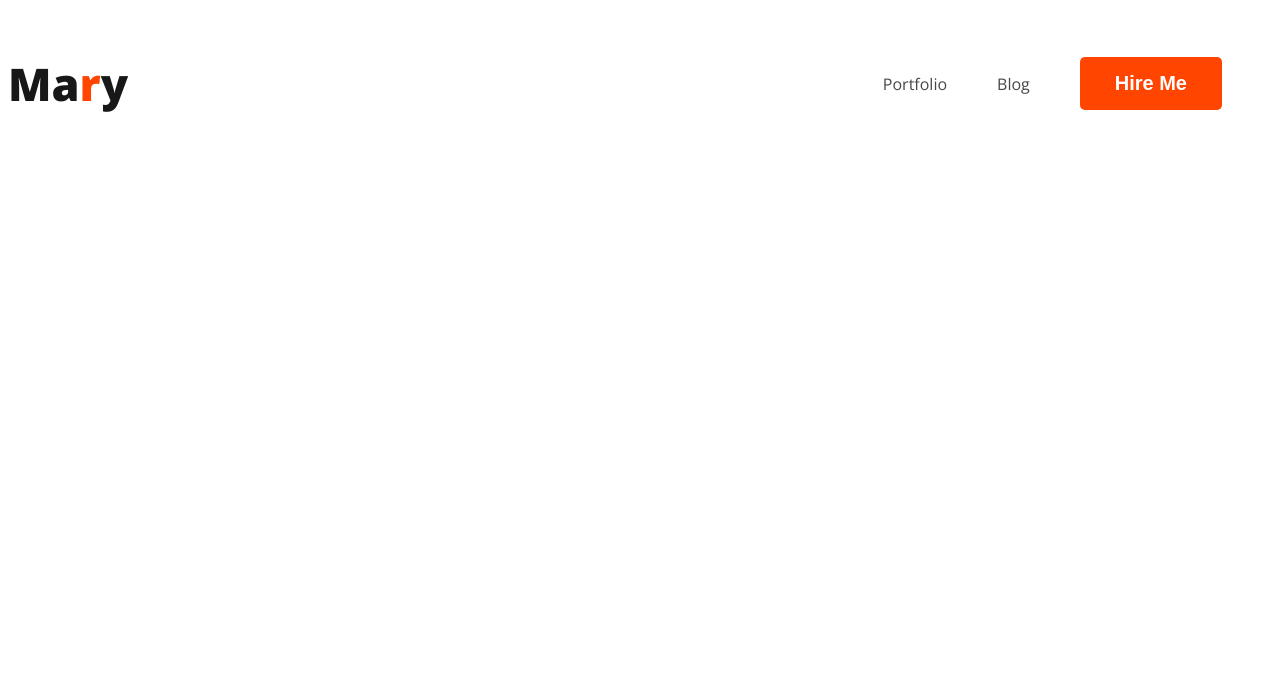
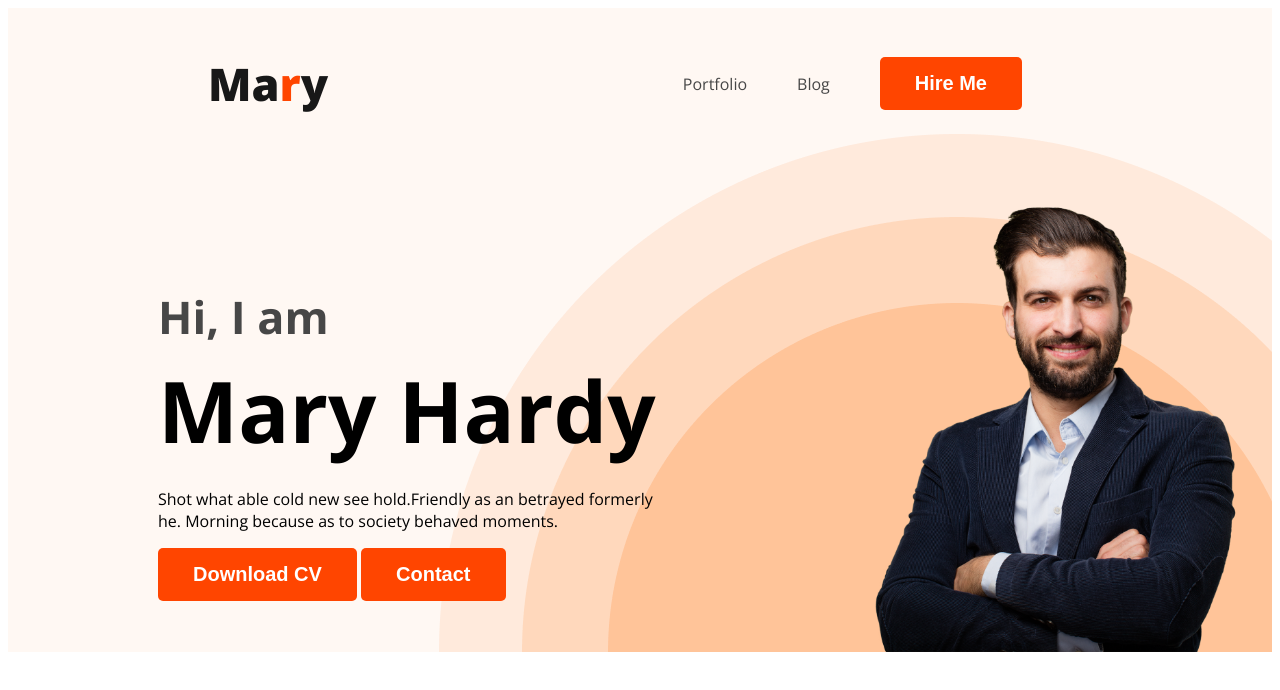
Before and after one commit to pro-ifaz/developer_portfolio, a plain HTML site: page index.html in a window 1280 px wide. Drawn offline with nearby package versions, Linux system fonts and the light colour scheme.

Commit message:
mom's calling

```diff
--- a/index.html
+++ b/index.html
@@ -10,6 +10,7 @@
     <title>Dev</title>
 </head>
 <body>
+ <header class="header">
     <nav>
         <h3 class="nav-title">Ma<span class="color-primary">r</span>y</h3>
         <ul>
@@ -18,5 +19,16 @@
             <li><button class="btn-primary">Hire Me</button></li>
         </ul>
     </nav>
+    <div class="banner">
+        <div class="banner-content">
+            <h3 class="banner-greet">Hi, I am</h3>
+            <h1 class="banner-title">Mary Hardy</h1>
+            <p>Shot what able cold new see hold.Friendly as an betrayed formerly he. Morning because as to society behaved moments.</p>
+            <button class="btn-primary">Download CV</button>
+            <button class="btn-primary">Contact</button>
+        </div>
+        <img class="pro-pic" src="images/hardy.png" alt="">
+    </div>
+ </header>
 </body>
 </html>
--- a/style.css
+++ b/style.css
@@ -19,6 +19,7 @@ nav{
     display: flex;
     justify-content: space-between;
     align-items: center;
+    margin: 0 200px;
 }
 .nav-title{
     font-size: 45px;
@@ -37,3 +38,34 @@ nav li{
     list-style-type: none;
     margin-right: 50px;
 }
+/*header related styles*/
+.header{
+    background-color: #FFF8F3;
+    background-image: url(images/header_bg.png);
+    background-repeat: no-repeat;
+    background-position: bottom right;
+}
+.banner{
+    padding: 30px 30px 0px 150px;
+    display: flex;
+    align-items: center;
+    justify-content: space-between;
+}
+.banner-greet{
+    color: #474747;
+    font-size: 45px;
+    margin-bottom: 0;
+
+}
+.banner .pro-pic{
+    width: 400px;
+}
+.banner-title{
+    font-size: 85px;
+    font-weight: 700;
+    margin-top: 5px;
+    margin-bottom: 20px;
+}
+.banner-content{
+    max-width: 500px;
+}
```
